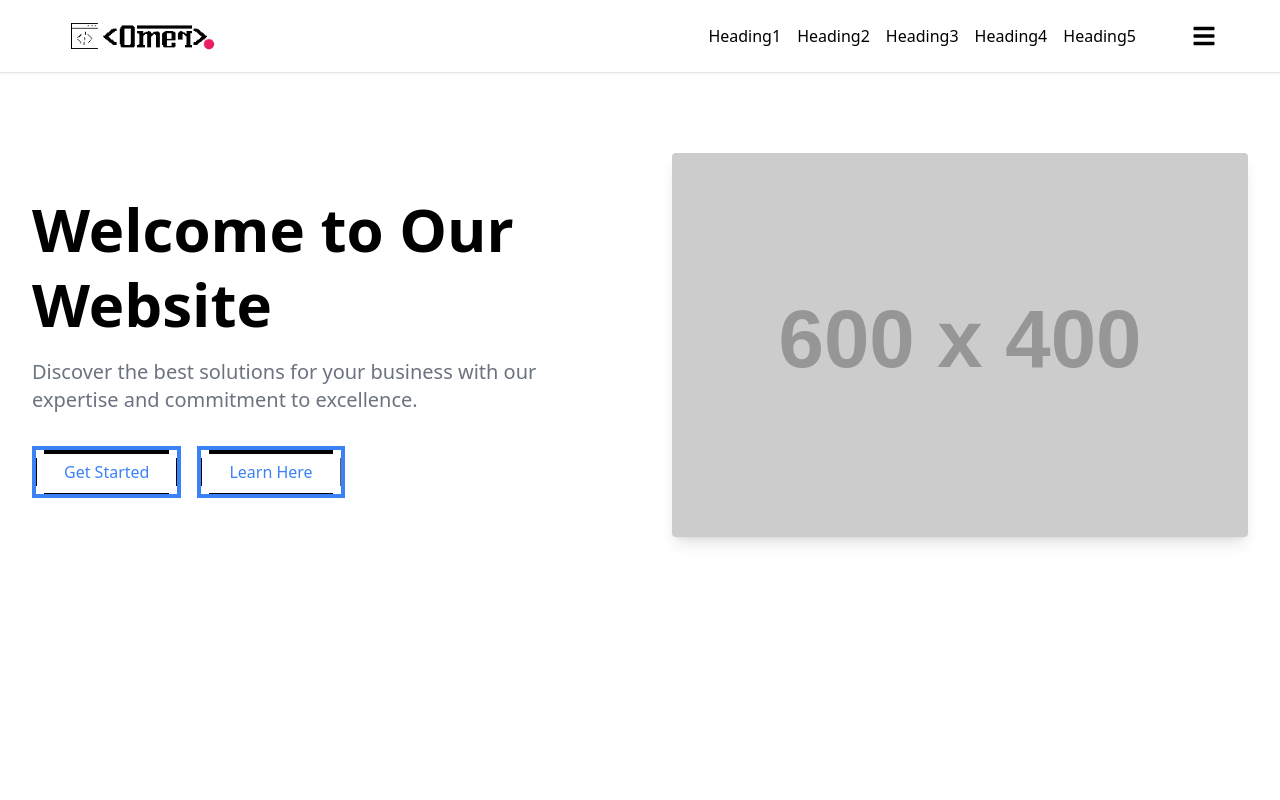
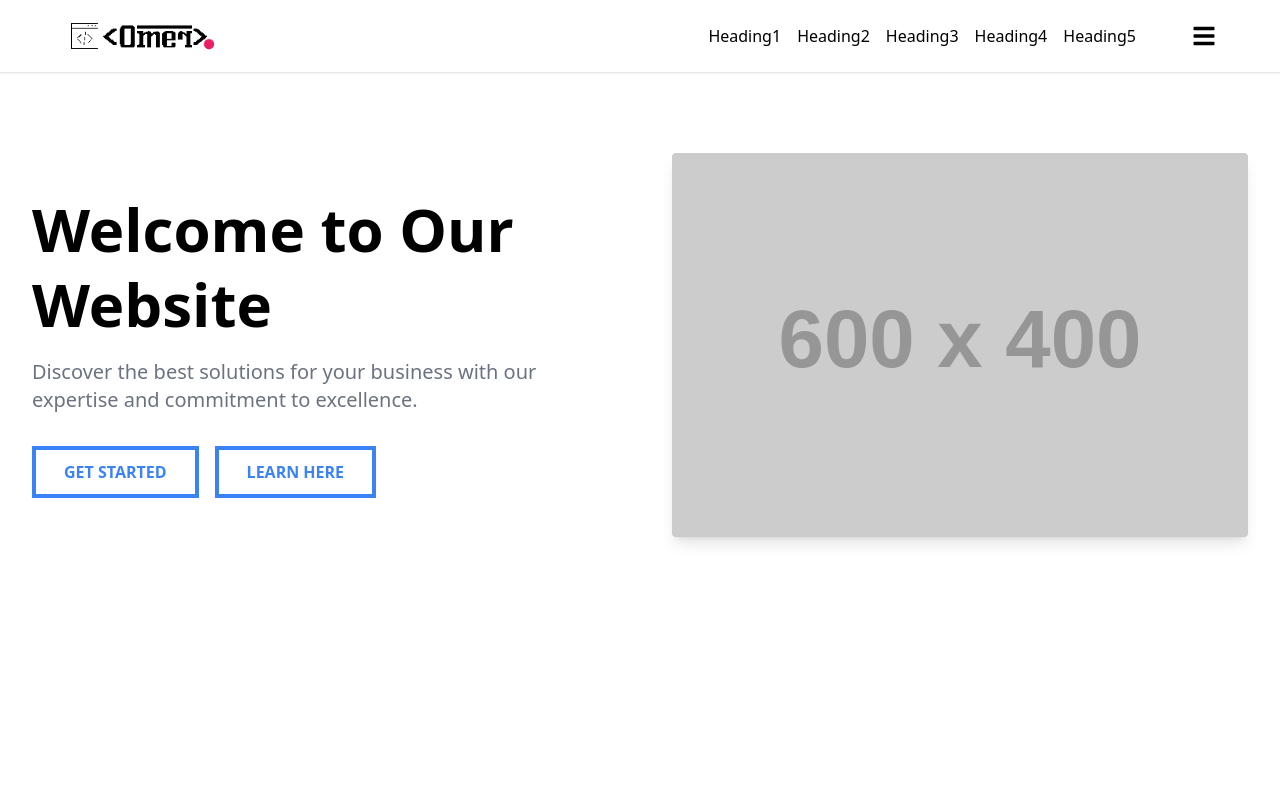
Before and after one commit to engromerbaig/portfolio-react, a React (Vite) app: page / in a window 1280 px wide. Shown: the top 800 px of the page. Built offline with nearby package versions, Linux system fonts and the light colour scheme.

Commit message:
added btn css

```diff
--- a/src/Components/Button/Button.css
+++ b/src/Components/Button/Button.css
@@ -1,8 +1,104 @@
-.rounded-corner-border {
+.btn-31,
+.btn-31 *,
+.btn-31::after,
+.btn-31::before {
+  border: 0 solid;
+  box-sizing: border-box;
+}
+
+.btn-31 {
+  -webkit-tap-highlight-color: transparent;
+  -webkit-appearance: button;
+  background-color: transparent;
+  background-image: none;
+  color: rgb(59 130 246);
+  cursor: pointer;
+  padding: 0;
   position: relative;
-  --border-color: black; /* Default border color */
-  background: linear-gradient(to bottom, var(--border-color) 4px, transparent 0px, transparent calc(100% - 0.5px), var(--border-color) calc(100% - 1px)) no-repeat,
-              linear-gradient(to left, var(--border-color) 1px, transparent 1px, transparent calc(100% - 1px), var(--border-color) calc(100% - 1px)) no-repeat;
-  background-position: center;
-  background-size: calc(100% - 1em) 100%, 100% calc(100% - 1em);
+  text-transform: uppercase;
 }
+
+.btn-31:disabled {
+  cursor: default;
+}
+
+.btn-31:-moz-focusring {
+  outline: auto;
+}
+
+.btn-31 [hidden] {
+  display: none;
+}
+
+.btn-31::before {
+  --progress: 100%;
+  background: rgb(59 130 246); /* bg color on hover */
+  -webkit-clip-path: polygon(
+    100% 0,
+    var(--progress) var(--progress),
+    0 100%,
+    100% 100%
+  );
+  clip-path: polygon(
+    100% 0,
+    var(--progress) var(--progress),
+    0 100%,
+    100% 100%
+  );
+  content: "";
+  inset: 0;
+  position: absolute;
+  transition: clip-path 0.4s ease, -webkit-clip-path 0.4s ease; /* Smooth transition */
+}
+
+.btn-31:hover::before {
+  --progress: 0%;
+}
+
+.btn-31 .text-container {
+  display: block;
+  overflow: hidden;
+  position: relative;
+}
+
+.btn-31 .text {
+  display: block;
+  font-weight: 900;
+  position: relative;
+}
+
+.btn-31:hover .text {
+  -webkit-animation: move-up-alternate 0.4s ease forwards; /* Smooth transition */
+  animation: move-up-alternate 0.4s ease forwards; /* Smooth transition */
+  color: white; /* Change text color to white on hover */
+}
+
+@-webkit-keyframes move-up-alternate {
+  0% {
+    transform: translateY(0);
+  }
+  50% {
+    transform: translateY(80%);
+  }
+  51% {
+    transform: translateY(-80%);
+  }
+  100% {
+    transform: translateY(0);
+  }
+}
+
+@keyframes move-up-alternate {
+  0% {
+    transform: translateY(0);
+  }
+  50% {
+    transform: translateY(80%);
+  }
+  51% {
+    transform: translateY(-80%);
+  }
+  100% {
+    transform: translateY(0);
+  }
+}
--- a/src/Components/Button/Button.jsx
+++ b/src/Components/Button/Button.jsx
@@ -15,21 +15,18 @@ const Button = ({
   const ButtonComponent = href ? 'a' : to ? Link : 'button';
 
   const baseClasses = [
-    theme.button.bgColor,
-    theme.button.textColor,
+    // Tailwind classes from theme
     theme.button.borderColor,
     theme.button.borderWidth,
     theme.button.rounded,
     padding,
-    'rounded-corner-border'  // Add the new class for the border effect
+
+    'btn-31'  // Add the new class for the border effect
   ];
 
   const hoverClasses = hover
     ? [
-        theme.button.hoverBgColor,
-        theme.button.hoverTextColor,
-        // SKEW ANIMATION
-        'hover:transition duration-300 ease-in-out transform hover:skew-x-6',
+        'hover:text-white' // Add hover text color change to white
       ]
     : [];
 
@@ -40,7 +37,11 @@ const Button = ({
       className={[...baseClasses, ...hoverClasses, className].join(' ')}
       {...props}
     >
-      {text}
+      <span className="text-container">
+        <span className="text">
+          {text}
+        </span>
+      </span>
     </ButtonComponent>
   );
 };
```
